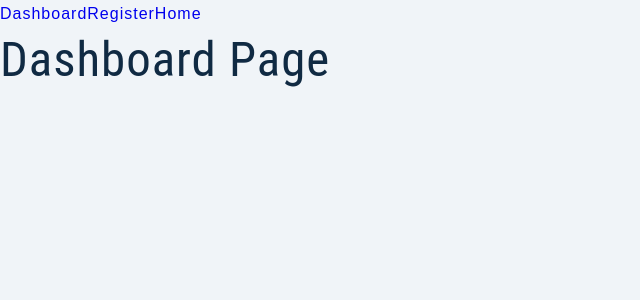
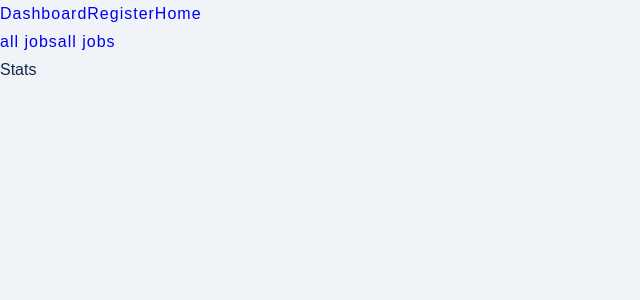
Before and after one commit to trace2798/jobTracker, a React (Create React App) app in the folder client/: page / in a window 1280 px wide. Shown: the top 300 px of the page, without its empty margins (0-640 px from the left). Built offline with nearby package versions, Linux system fonts and the light colour scheme; sample sign-in values are in the browser's storage.

Commit message:
protectedRoute added

```diff
--- a/client/src/App.js
+++ b/client/src/App.js
@@ -1,5 +1,12 @@
-import { Register, Landing, Error, ProtectedRoute, Dashboard } from './pages'
-import { Routes, Route,Link } from "react-router-dom";
+import { Register, Landing, Error, ProtectedRoute } from "./pages";
+import {
+  AddJob,
+  AllJobs,
+  Profile,
+  Stats,
+  SharedLayout,
+} from "./pages/dashboard";
+import { Routes, Route, Link } from "react-router-dom";
 
 function App() {
   return (
@@ -10,10 +17,22 @@
         <Link to="/landing">Home</Link>
       </nav>
       <Routes>
-        <Route path="/" element={<Dashboard/>} />
-        <Route path="/register" element={<Register/>} />
+        <Route
+          path="/"
+          element={
+            <ProtectedRoute>
+              <SharedLayout />
+            </ProtectedRoute>
+          }
+        >
+          <Route index element={<Stats />} />
+          <Route path="all-jobs" element={<AllJobs />}></Route>
+          <Route path="add-job" element={<AddJob />}></Route>
+          <Route path="profile" element={<Profile />}></Route>
+        </Route>
+        <Route path="/register" element={<Register />} />
         <Route path="/landing" element={<Landing />} />
-        <Route path="*" element={<Error/>} />
+        <Route path="*" element={<Error />} />
       </Routes>
     </>
   );
--- a/client/src/pages/Dashboard.js
+++ /dev/null
@@ -1,9 +0,0 @@
-import React, { useEffect } from 'react'
-
-const Dashboard = () => {
-
-
-  return <h1>Dashboard Page</h1>
-}
-
-export default Dashboard
--- a/client/src/pages/ProtectedRoute.js
+++ b/client/src/pages/ProtectedRoute.js
@@ -1,9 +1,12 @@
-import React from 'react'
+import { Navigate } from 'react-router-dom';
+import { useAppContext } from '../context/appContext';
 
-const ProtectedRoute = () => {
-  return (
-    <div>ProtectedRoute</div>
-  )
-}
+const ProtectedRoute = ({ children }) => {
+  const { user } = useAppContext();
+  if (!user) {
+    return <Navigate to='/landing' />;
+  }
+  return children;
+};
 
-export default ProtectedRoute
+export default ProtectedRoute;
--- /dev/null
+++ b/client/src/pages/dashboard/AddJob.js
@@ -0,0 +1,9 @@
+import React from 'react'
+
+const AddJob = () => {
+  return (
+    <div>AddJob</div>
+  )
+}
+
+export default AddJob
--- /dev/null
+++ b/client/src/pages/dashboard/AllJobs.js
@@ -0,0 +1,9 @@
+import React from 'react'
+
+const AllJobs = () => {
+  return (
+    <div>AllJobs</div>
+  )
+}
+
+export default AllJobs
--- /dev/null
+++ b/client/src/pages/dashboard/Profile.js
@@ -0,0 +1,9 @@
+import React from 'react'
+
+const Profile = () => {
+  return (
+    <div>Profile</div>
+  )
+}
+
+export default Profile
--- /dev/null
+++ b/client/src/pages/dashboard/SharedLayout.js
@@ -0,0 +1,16 @@
+import { Outlet, Link } from 'react-router-dom';
+import Wrapper from '../../assets/wrappers/SharedLayout';
+
+const SharedLayout = () => {
+  return (
+    <Wrapper>
+      <nav>
+        <Link to='all-jobs'>all jobs</Link>
+        <Link to='add-job'>all jobs</Link>
+      </nav>
+      <Outlet />
+    </Wrapper>
+  );
+};
+
+export default SharedLayout;
--- /dev/null
+++ b/client/src/pages/dashboard/Stats.js
@@ -0,0 +1,9 @@
+import React from 'react'
+
+const Stats = () => {
+  return (
+    <div>Stats</div>
+  )
+}
+
+export default Stats
--- /dev/null
+++ b/client/src/pages/dashboard/index.js
@@ -0,0 +1,6 @@
+import AddJob from "./AddJob.js";
+import AllJobs from "./AllJobs.js";
+import Profile from "./Profile.js";
+import Stats from "./Stats.js";
+import SharedLayout from "./SharedLayout.js";
+export { AddJob, AllJobs, Profile, Stats, SharedLayout };
--- a/client/src/pages/index.js
+++ b/client/src/pages/index.js
@@ -1,6 +1,6 @@
-import Landing from './Landing'
-import Error from './Error'
-import Register from './Register'
-import ProtectedRoute from './ProtectedRoute'
-import Dashboard from './Dashboard'
-export { Landing, Error, Register, ProtectedRoute, Dashboard }
+import Landing from "./Landing";
+import Error from "./Error";
+import Register from "./Register";
+import ProtectedRoute from "./ProtectedRoute";
+
+export { Landing, Error, Register, ProtectedRoute };
```
